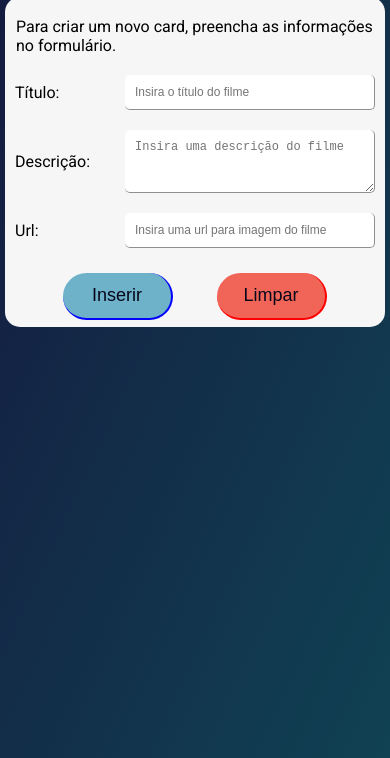
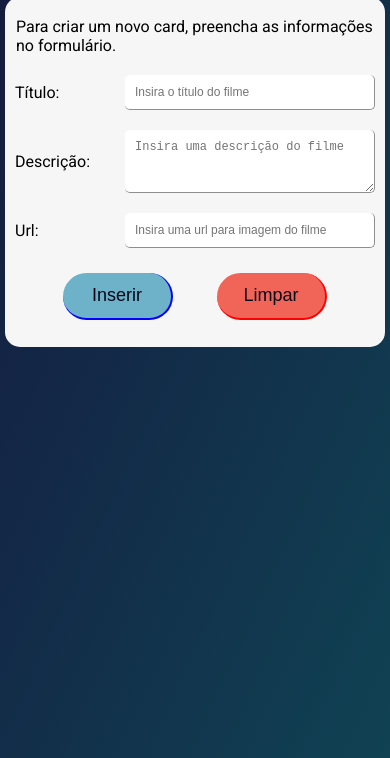
Before and after one commit to felipestefani/CPI_FEII, a plain HTML site: page index.html in a window 390 px wide. Shown: the part 86-844 px from the top of the page. Drawn offline with Linux system fonts and the light colour scheme; a web font is replaced by a local one.

Commit message:
Consertando altura do formulario

```diff
--- a/CSS/style.css
+++ b/CSS/style.css
@@ -169,8 +169,13 @@ section{
 
 /*--------------------- phone style -----------------------*/
 @media (max-width: 700px){
+
     .formulario{
         flex-basis: 380px;
+    }
+
+    form{
+        height: 350px;
     }
 
     #instrucao-formulario{
```
